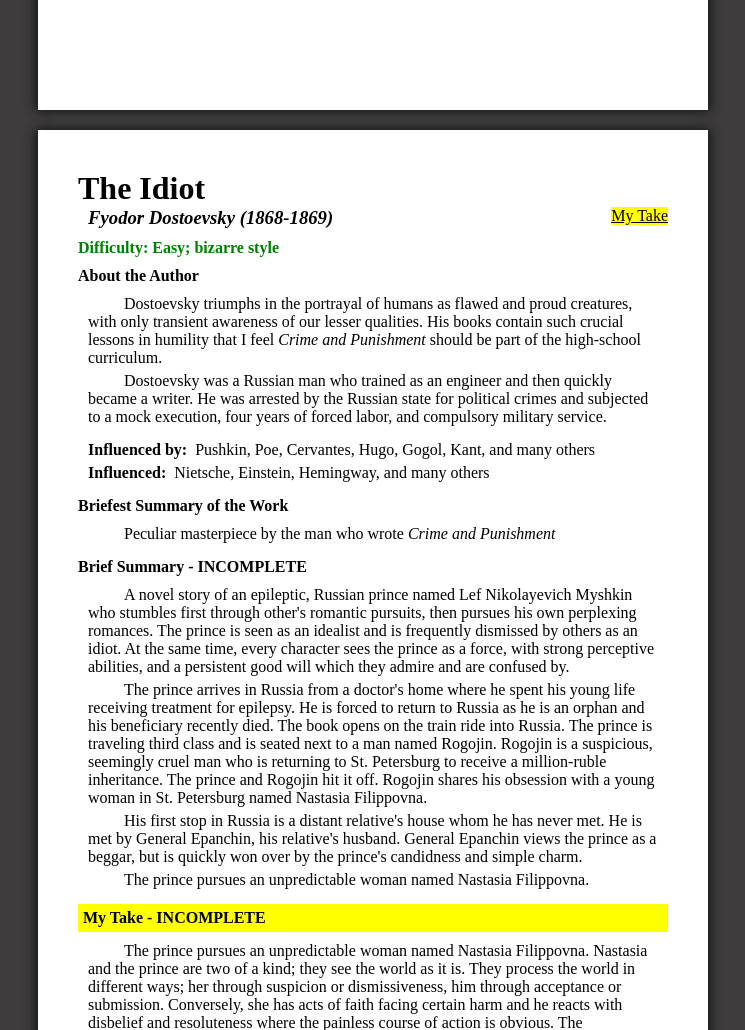
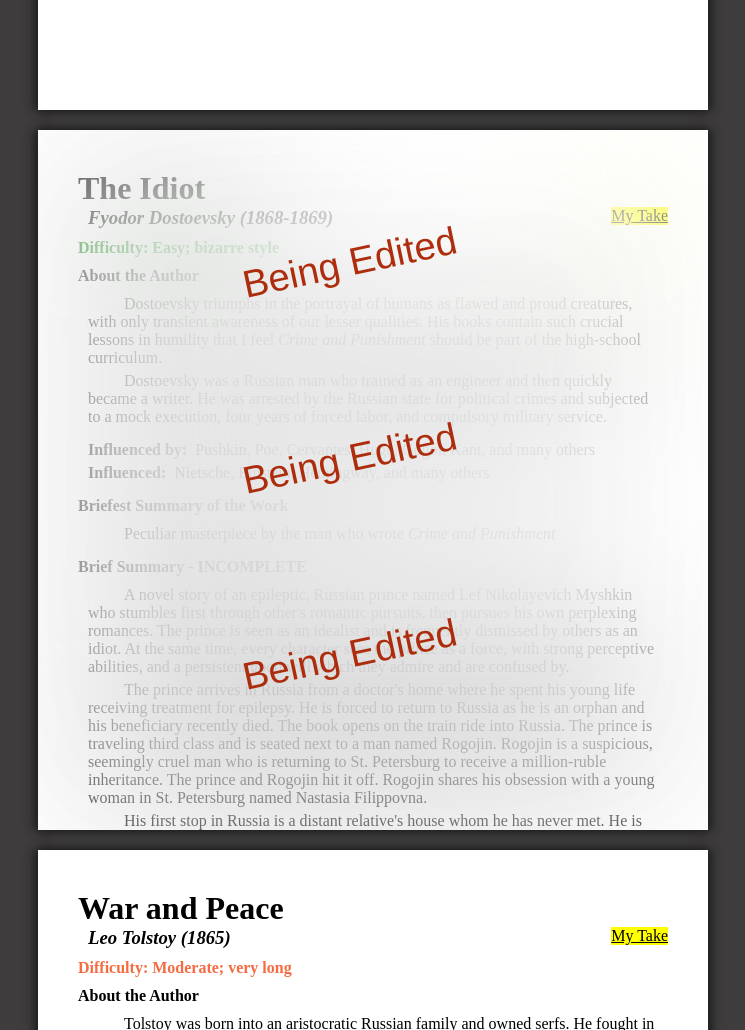
Before and after one commit to Patrick-Kendall/Patrick-Kendall.github.io, a plain HTML site: page russianLit.html in a window 1280 px wide. Shown: the part 480-1510 px from the top of the page, without its empty margins (267-1012 px from the left). Drawn offline with Linux system fonts and the light colour scheme.

Commit message:
hide idiot

```diff
--- a/russianLit.html
+++ b/russianLit.html
@@ -39,7 +39,7 @@
         <span><strong>Links</strong></span>
       </div>
 
-      <div class="review"><a name="theIdiot" class="anch"></a>
+      <div class="review incomplete"><a name="theIdiot" class="anch"></a>
         <h1>The Idiot</h1>
         <div class="myTake-link">
           <a href="#myTakeTheIdiot">My Take</a>
```
